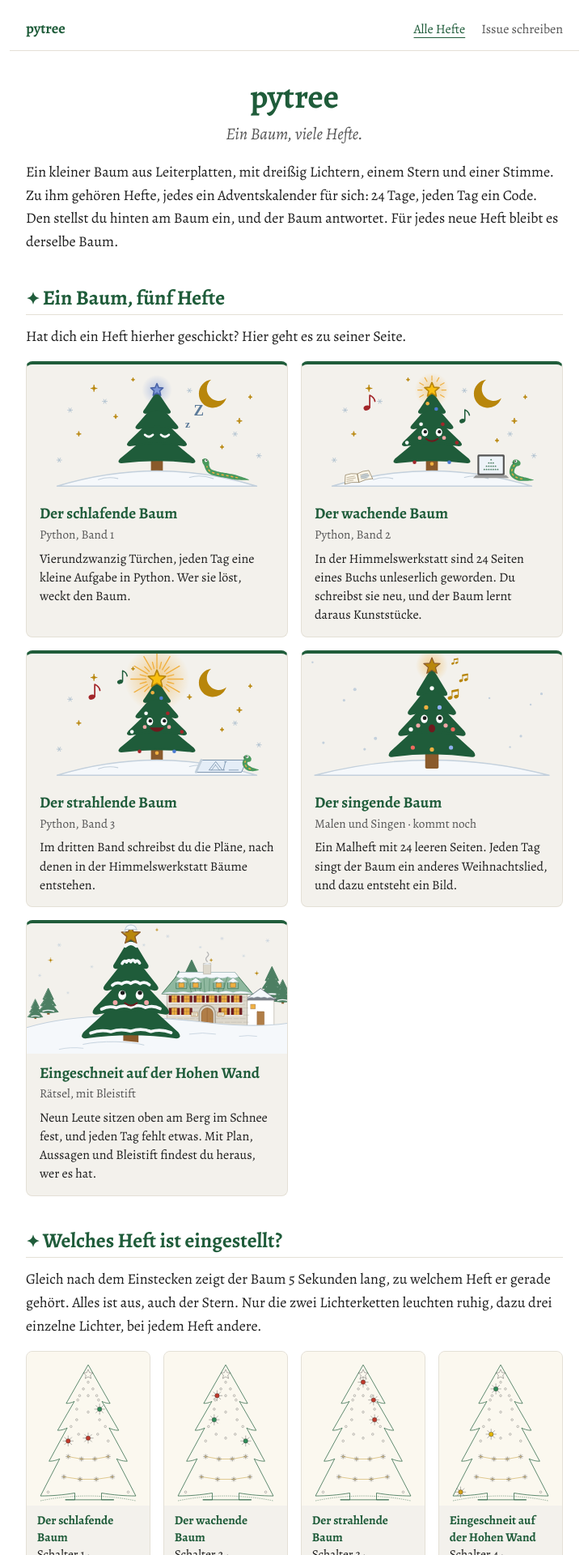
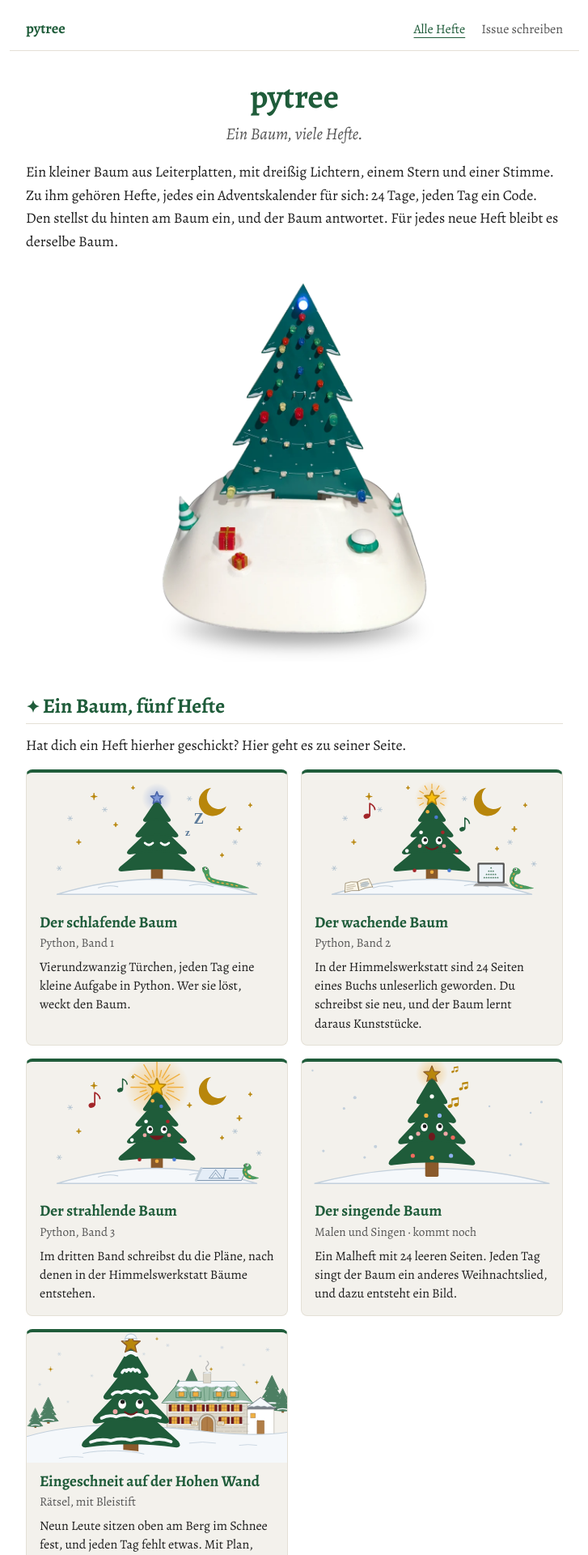
Before and after one commit to tgd1975/pytree-adventskalender, a Jekyll site: the page built from index.md, in a window 1280 px wide. Shown: the top 1920 px of the page at 81% size, without its empty margins (276-1003 px from the left). Built offline with Jekyll 4.4.1, drawn with Linux system fonts in a browser that asks for light colours; our own code applies the rules of GitHub Pages for plain Markdown files.

Commit message:
Pages: a photo of the real tree on the start page, in the README and as link preview
The tree in its hill, asleep with the blue star, cut out and transparent so it
lies on the page's ground in light and dark; og:image (1200 x 630) for the
preview in messengers.

Co-Authored-By: Claude Opus 5.5 <noreply@anthropic.com>

```diff
--- a/_layouts/default.html
+++ b/_layouts/default.html
@@ -13,6 +13,14 @@
   {%- endif %}
   <meta name="description" content="{{ page.beschreibung }}">
   <meta name="color-scheme" content="light dark">
+  <meta property="og:type" content="website">
+  <meta property="og:title" content="{% if page.url == '/' %}{{ site.title }} – {{ site.description }}{% else %}{{ seitentitel }}{% endif %}">
+  <meta property="og:description" content="{{ page.beschreibung }}">
+  <meta property="og:image" content="{{ '/assets/foto/vorschau.jpg' | absolute_url }}">
+  <meta property="og:image:width" content="1200">
+  <meta property="og:image:height" content="630">
+  <meta property="og:image:alt" content="Der Baum aus Leiterplatten in seinem Schneehügel, nur der Stern leuchtet blau.">
+  <meta name="twitter:card" content="summary_large_image">
   <link rel="icon" href="{{ '/assets/stern.svg' | relative_url }}" type="image/svg+xml">
   <link rel="stylesheet" href="{{ '/assets/seite.css' | relative_url }}">
 </head>
--- a/assets/seite.css
+++ b/assets/seite.css
@@ -213,6 +213,8 @@ body {
 
 .bild { max-width: 44rem; margin: 1.5rem auto 0; padding: 0 1.25rem; }
 .bild img { display: block; width: 100%; height: auto; border-radius: .75rem; }
+/* das Foto vom echten Baum: freigestellt und durchsichtig, liegt auf dem Grund des Bereichs, hell wie dunkel */
+.foto { display: block; width: min(100%, 22rem); height: auto; margin: 1.5rem auto .5rem; }
 
 main { padding-top: 1rem; padding-bottom: 3rem; }
 h1, h2, h3 { color: var(--tanne); line-height: 1.2; font-weight: 700; }
--- a/index.md
+++ b/index.md
@@ -5,6 +5,8 @@
 Ein kleiner Baum aus Leiterplatten, mit dreißig Lichtern, einem Stern und einer Stimme. Zu ihm gehören Hefte, jedes
 ein Adventskalender für sich: 24 Tage, jeden Tag ein Code. Den stellst du hinten am Baum ein, und der Baum antwortet.
 Für jedes neue Heft bleibt es derselbe Baum.
+
+<img class="foto" src="assets/foto/baum.webp" alt="Der Baum aus Leiterplatten steht in seinem weißen Schneehügel, davor zwei Geschenke und kleine Tannen. Alle Lichter sind aus, nur der Stern an der Spitze leuchtet blau." width="733" height="1000">
 
 ## Ein Baum, fünf Hefte
 
```
Also changed, not shown: README.md, assets/foto/baum.webp (added), assets/foto/vorschau.jpg (added).
